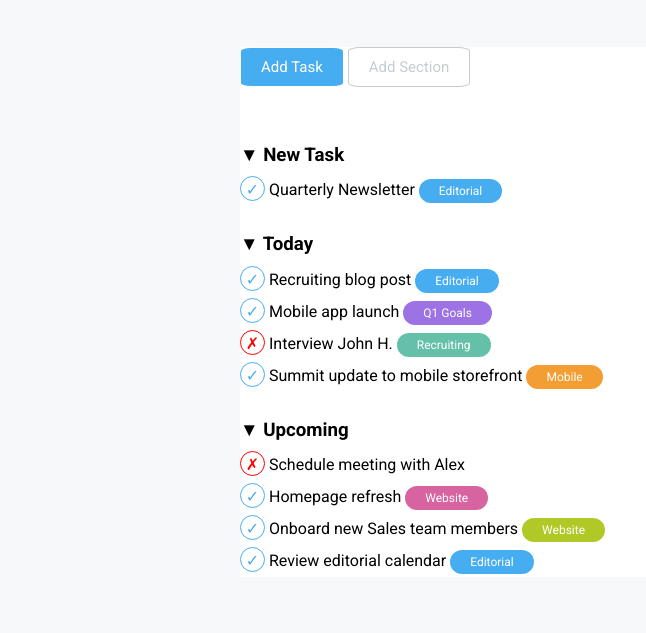
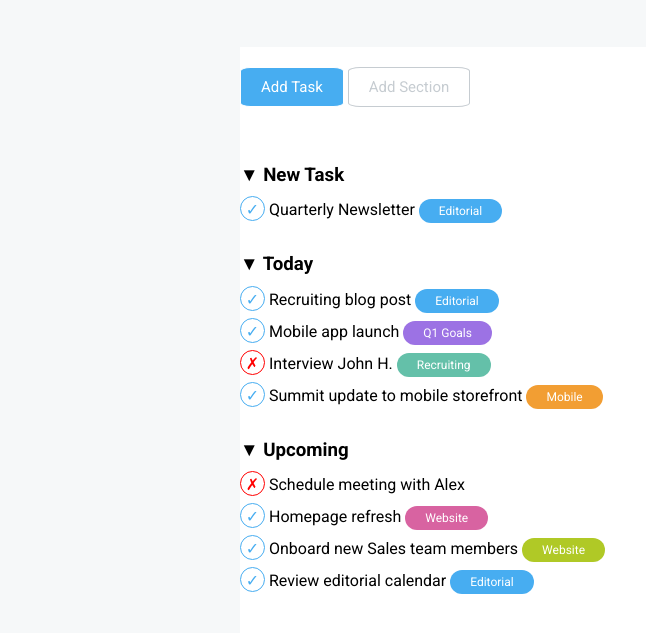
Before and after one commit to Evanflow89/html-css-toboolist, a plain HTML site: page index.html in a window 1280 px wide. Shown: the part 77-710 px from the top of the page, without its empty margins (0-646 px from the left). Drawn offline with Linux system fonts and the light colour scheme.

Commit message:
Aggiustata formattazione Container

```diff
--- a/CSS/style.css
+++ b/CSS/style.css
@@ -26,6 +26,7 @@ header {
 
 .container {
     width: 800px;
+    height: 600px;
     margin: 0 auto;
     background-color: white;
 }
@@ -38,6 +39,7 @@ h3 {
 }
 
 .buttons {
+    padding-top: 20px;
     margin-bottom: 50px;
 }
 
```
